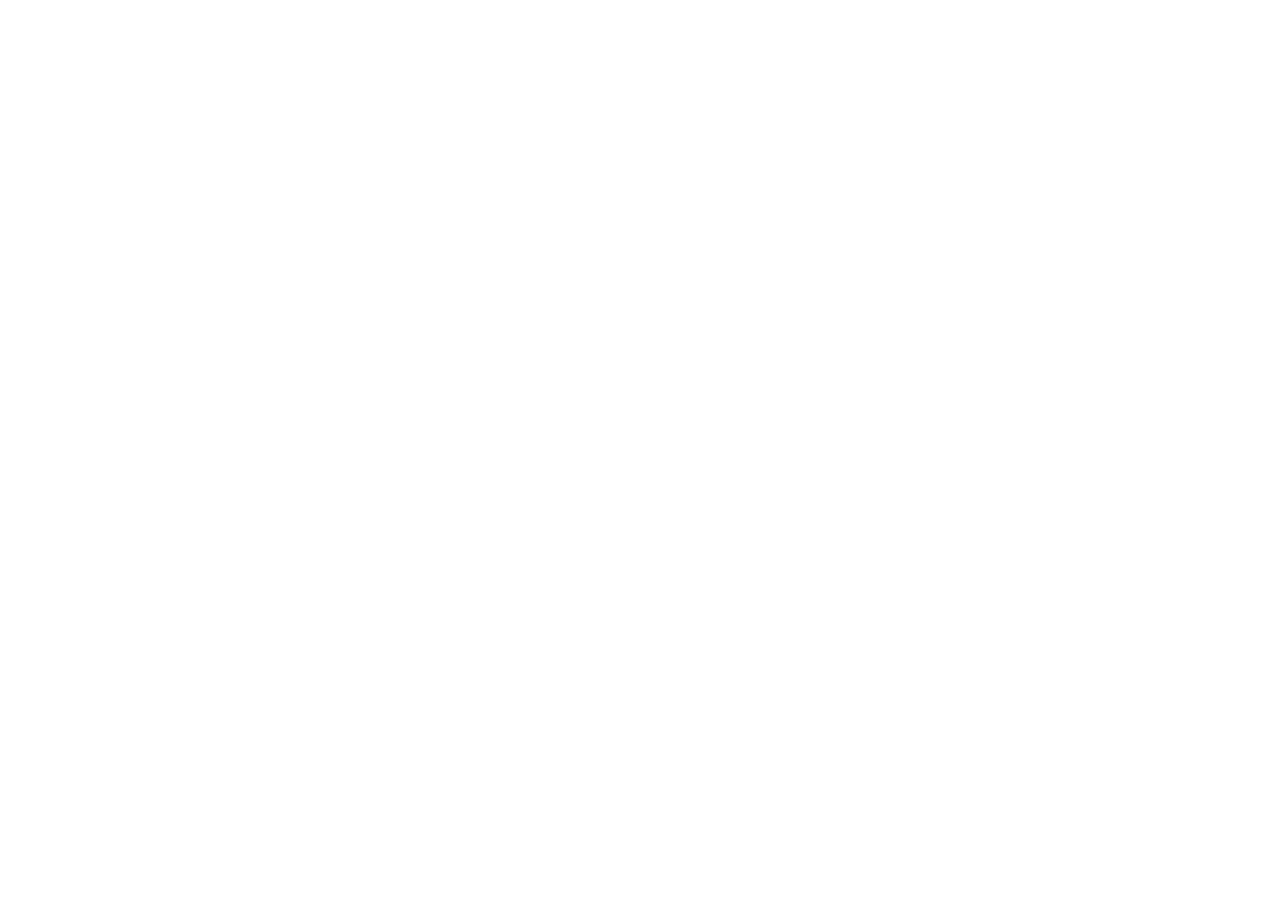
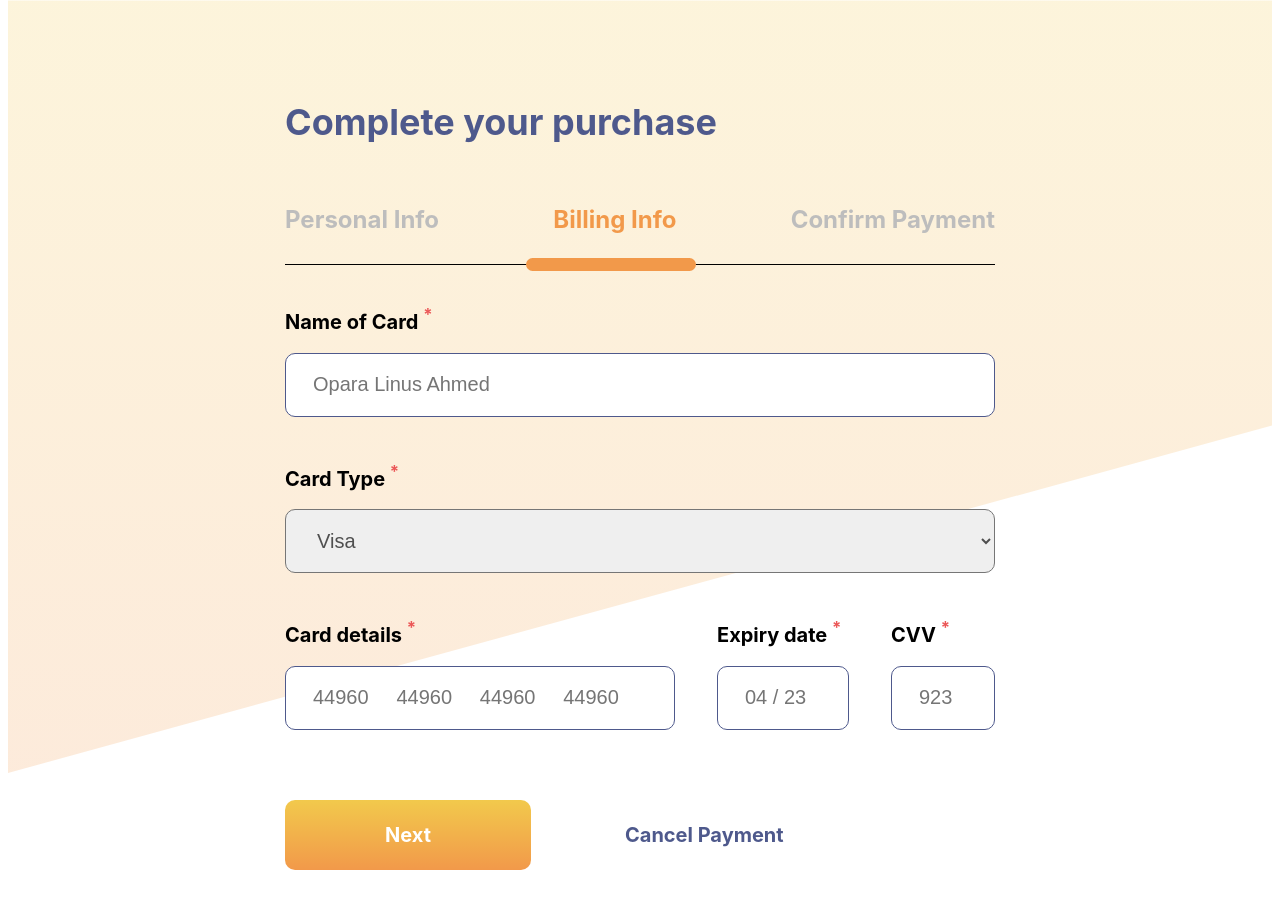
Before and after one commit to abionamike/iqube-react, a React (Create React App) app: page /billing in a window 1280 px wide. Shown: the top 908 px of the page. Before the commit the page ends 800 px from the top, so only its background shows below. Built offline with nearby package versions, Linux system fonts and the light colour scheme.

Commit message:
routing bug fix

```diff
--- a/src/App.js
+++ b/src/App.js
@@ -1,17 +1,17 @@
-import { BrowserRouter, Route, Switch } from 'react-router-dom'
-import PaymentPortOne from './screens/PaymentPortOne';
-import PaymentPortTwo from './screens/PaymentPortTwo';
-import PaymentPortThree from './screens/PaymentPortThree';
+import { BrowserRouter, Route, Switch } from 'react-router-dom';
+import Billing from './screens/Billing';
 import Profile from './screens/Profile';
+import Purchase from './screens/Purchase';
+import Success from './screens/Success';
 
 const App = () => {
   return (
     <BrowserRouter>
       <Switch>
         <Route exact path="/" component={Profile} />
-        <Route path="/payment-port-one" component={PaymentPortOne} />
-        <Route path="/payment-port-two" component={PaymentPortTwo} />
-        <Route path="/payment-port-three" component={PaymentPortThree} />
+        <Route path="/billing" component={Billing} />
+        <Route path="/purchase" component={Purchase} />
+        <Route path="/success" component={Success} />
       </Switch>
     </BrowserRouter>
   );
--- a/src/screens/PaymentPortOne.js
+++ b/src/screens/Billing.js
@@ -1,6 +1,6 @@
 import { Link } from 'react-router-dom';
 
-const PaymentPortOne = () => {
+const Billing = () => {
   return (
     <div className="container">
       <svg className="svg" viewBox='0 0 1440 881' fill="none" xmlns="http://www.w3.org/2000/svg">
@@ -49,7 +49,7 @@
           </section>
         </main>
         <div className="cta_one">
-          <Link to="/payment-port-two" className="button">Next</Link>
+          <Link to="/purchase" className="button">Next</Link>
           <Link to="/" className="cancel">Cancel Payment</Link>
         </div>
       </div>
@@ -57,4 +57,4 @@
   )
 }
 
-export default PaymentPortOne;
+export default Billing;
--- a/src/screens/Profile.js
+++ b/src/screens/Profile.js
@@ -88,7 +88,7 @@
           </section>
         </main>
         <div className="profile_cta">
-          <Link to="/payment-port-one" className="button">Next</Link>
+          <Link to="/billing" className="button">Next</Link>
           <Link to="/" className="cancel">Cancel Payment</Link>
         </div>
       </div>
--- a/src/screens/PaymentPortTwo.js
+++ b/src/screens/Purchase.js
@@ -1,6 +1,6 @@
 import { Link } from 'react-router-dom';
 
-const PaymentPortTwo = () => {
+const Purchase = () => {
   return (
     <div className="container">
       <svg className="svg" viewBox='0 0 1440 881' fill="none" xmlns="http://www.w3.org/2000/svg">
@@ -46,12 +46,12 @@
           </div>
         </main>
         <div className="cta_two">
-          <Link to="/payment-port-three" className="button">Pay</Link>
-          <Link to="/payment-port-one" className="cancel">Cancel Payment</Link>
+          <Link to="/success" className="button">Pay</Link>
+          <Link to="/billing" className="cancel">Cancel Payment</Link>
         </div>
       </div>
     </div>
   )
 }
 
-export default PaymentPortTwo;
+export default Purchase;
--- a/src/screens/PaymentPortThree.js
+++ b/src/screens/Success.js
@@ -1,6 +1,6 @@
 import { Link } from 'react-router-dom'
 
-const PaymentPortThree = () => {
+const Success = () => {
   return (
     <div className="container_three">
       <svg className="svg" viewBox='0 0 1440 881' fill="none" xmlns="http://www.w3.org/2000/svg">
@@ -26,4 +26,4 @@
   )
 }
 
-export default PaymentPortThree;
+export default Success;
```
